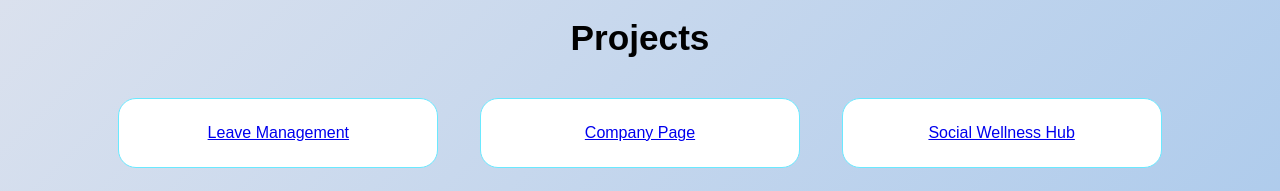
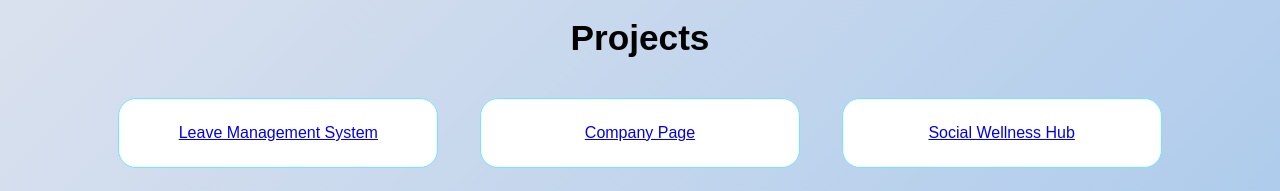
Before and after one commit to umangs1718-code/resume-app, a React (Create React App) app: page / in a window 1280 px wide. Shown: the part 980-1171 px from the top of the page. Built offline with nearby package versions, Linux system fonts and the light colour scheme.

Commit message:
Update App.js

```diff
--- a/src/App.js
+++ b/src/App.js
@@ -19,7 +19,7 @@ function App() {
 
   const projects = [
     {
-      name: "Leave Management",
+      name: "Leave Management System",
       link: "https://learndevprojects.vercel.app/"
     },
     {
```
